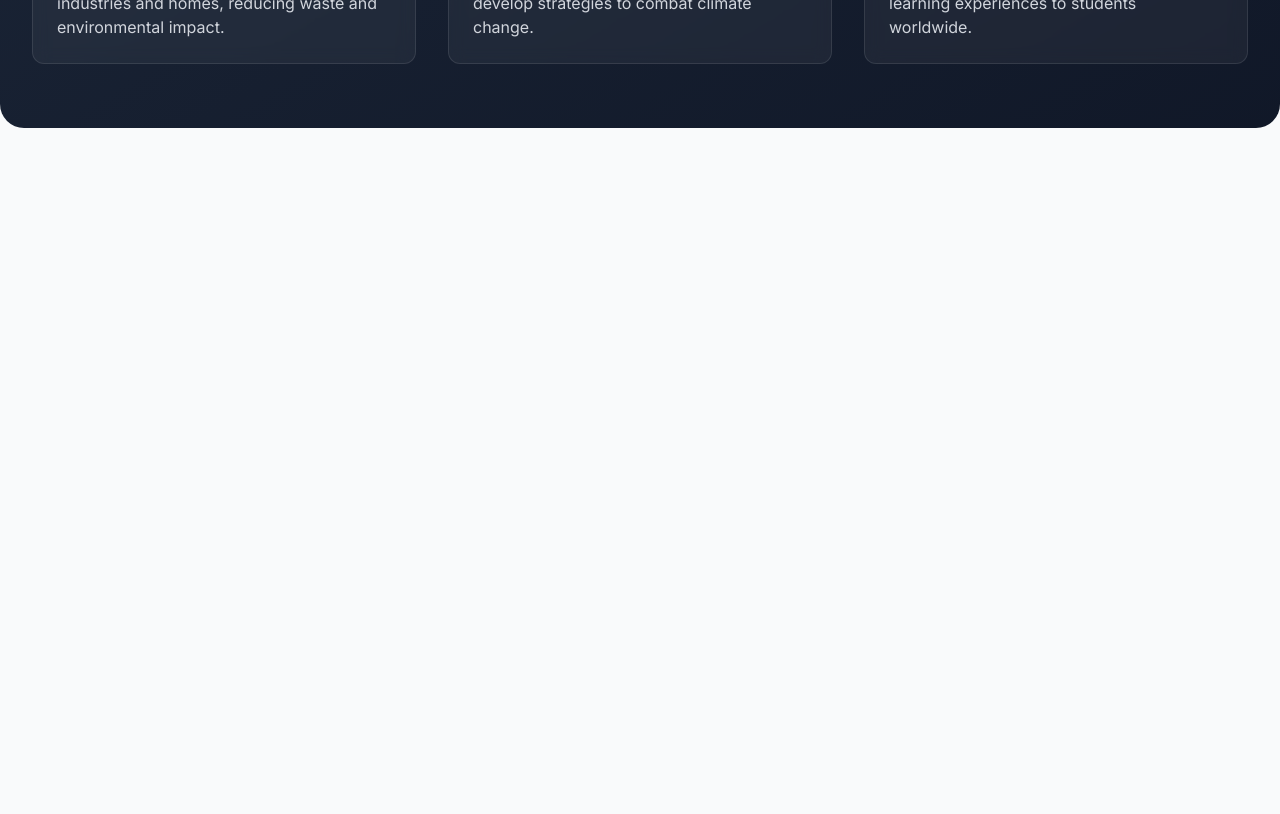
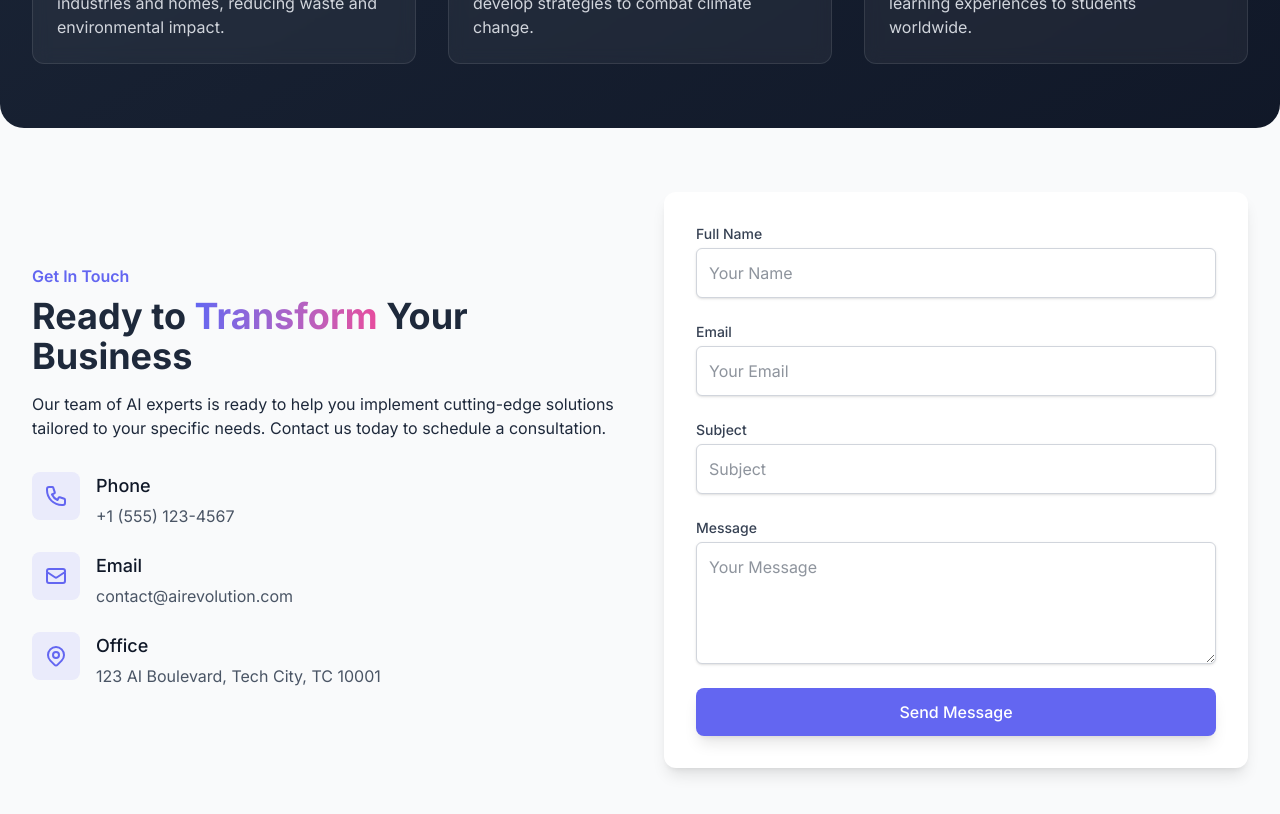
Before and after one commit to elshairhassan50-arch/tailwind, a React (Vite) app: page / in a window 1280 px wide. Shown: the part 2040-2854 px from the top of the page. Before the commit the page ends 2168 px from the top, so only its background shows below. Built offline with nearby package versions, Linux system fonts and the light colour scheme.

Commit message:
add contact section

```diff
--- a/src/Components/Contacts.jsx
+++ b/src/Components/Contacts.jsx
@@ -1,9 +1,96 @@
 import React from 'react'
+const contactDetails = [
+  {
+    title: "Phone",
+    text: "+1 (555) 123-4567",
+    icon: (
+      <svg xmlns="http://www.w3.org/2000/svg" className="h-6 w-6" fill="none" viewBox="0 0 24 24" stroke="currentColor">
+        <path strokeLinecap="round" strokeLinejoin="round" strokeWidth="2" d="M3 5a2 2 0 012-2h3.28a1 1 0 01.948.684l1.498 4.493a1 1 0 01-.502 1.21l-2.257 1.13a11.042 11.042 0 005.516 5.516l1.13-2.257a1 1 0 011.21-.502l4.493 1.498a1 1 0 01.684.949V19a2 2 0 01-2 2h-1C9.716 21 3 14.284 3 6V5z" />
+      </svg>
+    ),
+  },
+  {
+    title: "Email",
+    text: "contact@airevolution.com",
+    icon: (
+      <svg xmlns="http://www.w3.org/2000/svg" className="h-6 w-6" fill="none" viewBox="0 0 24 24" stroke="currentColor">
+        <path strokeLinecap="round" strokeLinejoin="round" strokeWidth="2" d="M3 8l7.89 5.26a2 2 0 002.22 0L21 8M5 19h14a2 2 0 002-2V7a2 2 0 00-2-2H5a2 2 0 00-2 2v10a2 2 0 002 2z" />
+      </svg>
+    ),
+  },
+  {
+    title: "Office",
+    text: "123 AI Boulevard, Tech City, TC 10001",
+    icon: (
+      <svg xmlns="http://www.w3.org/2000/svg" className="h-6 w-6" fill="none" viewBox="0 0 24 24" stroke="currentColor">
+        <path strokeLinecap="round" strokeLinejoin="round" strokeWidth="2" d="M17.657 16.657L13.414 20.9a1.998 1.998 0 01-2.827 0l-4.244-4.243a8 8 0 1111.314 0z" />
+        <path strokeLinecap="round" strokeLinejoin="round" strokeWidth="2" d="M15 11a3 3 0 11-6 0 3 3 0 016 0z" />
+      </svg>
+    ),
+  },
+];
 
 function Contacts() {
-  return <>
+  return (
+    <section id='contact' className='app-container py-16'>
+      <div className='grid grid-cols-1 lg:grid-cols-2 gap-12 items-center'>
 
-  </>
+        {/* Contact info */}
+        <div>
+          <span className='section-subheader block mb-2'>Get In Touch</span>
+          <h2 className='section-header'>
+            Ready to <span className='gradient-text'>Transform </span>Your Business
+          </h2>
+          <p className='section-description'>
+            Our team of AI experts is ready to help you implement cutting-edge solutions tailored to your specific needs. Contact us today to schedule a consultation.
+          </p>
+          <div className='mt-8 space-y-4'>
+            {contactDetails.map((detail, i) => (
+              <div className='contact-info-group'
+              key={i}>
+                <div className='form-icon'>{detail.icon}</div>
+                <div >
+                  <div className='contact-title'>{detail.title}</div>
+                <div className='contact-text'>{detail.text}</div></div>
+
+              </div>
+            )
+
+            )
+          }
+
+          </div>
+        </div>
+        {/* Contact form */}
+          <div className='bg-white  rounded-xl shadow-lg p-6 lg:p-8'>
+            <form >
+              <div className='space-y-6'>
+                <div>
+                  <label className='form-input-label'>Full Name</label>
+                <input type='text' className='form-input' placeholder='Your Name' />
+                </div>
+                 <div>
+                  <label className='form-input-label'>Email</label>
+                <input type='email' className='form-input' placeholder='Your Email' />
+                </div> <div>
+                  <label className='form-input-label'>Subject</label>
+                <input type='text' className='form-input' placeholder='Subject' />
+                </div> <div>
+                  <label className='form-input-label'>Message</label>
+                <textarea className='form-input' placeholder='Your Message' rows='4' />
+                </div>
+              </div>
+                <button className='btn-primary w-full mt-6'>Send Message</button>
+
+            </form>
+            </div>
+
+
+
+
+      </div>
+    </section>
+  )
 }
 
 export default Contacts
```
